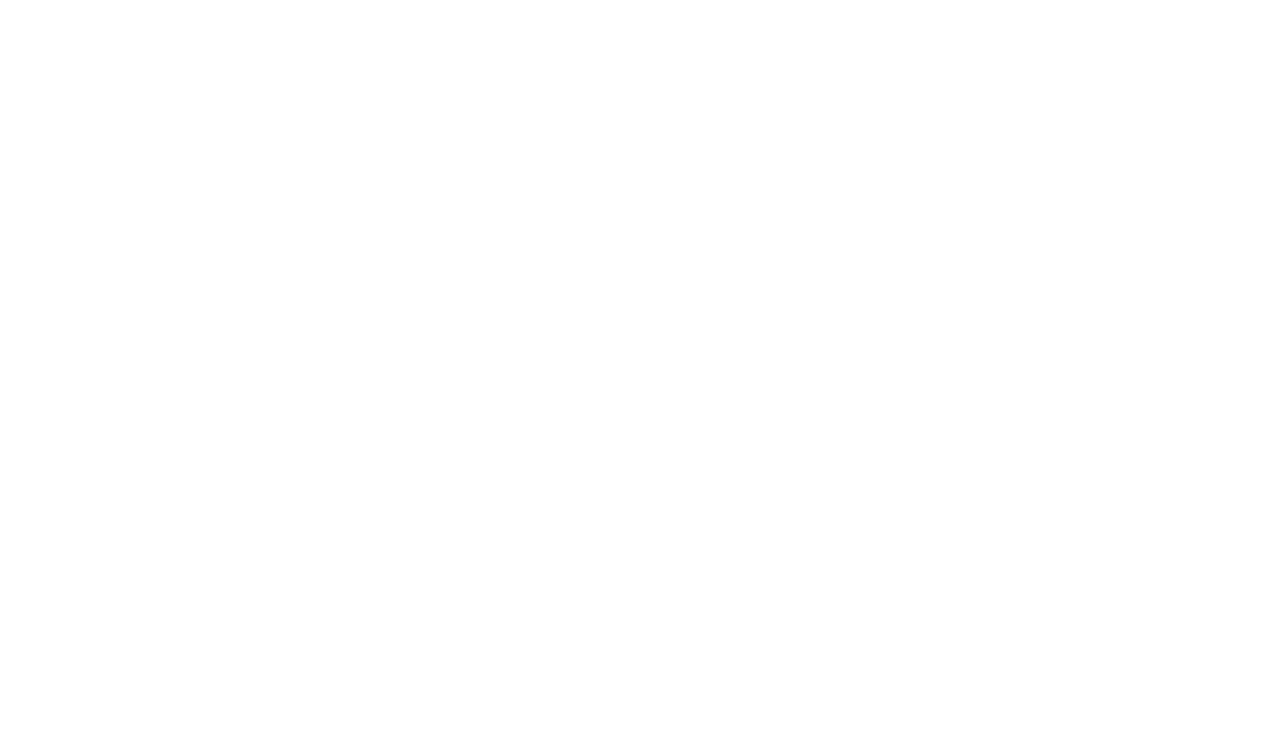
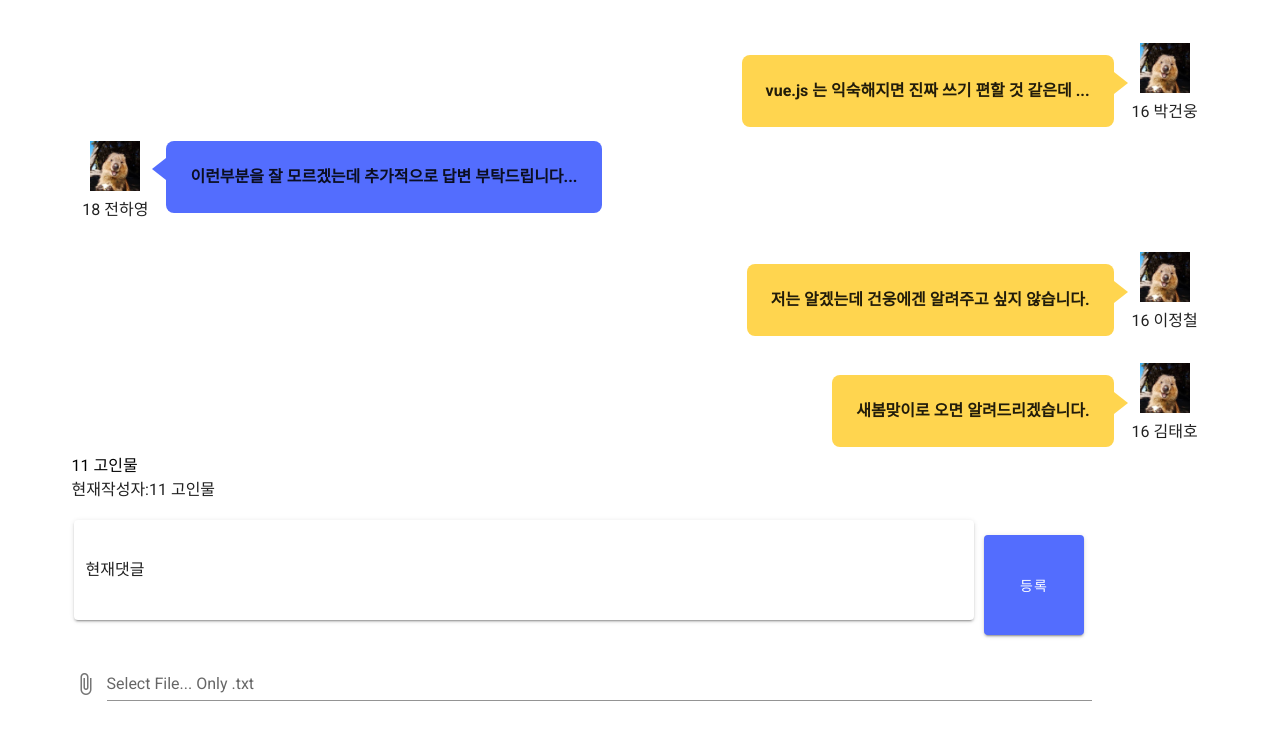
Before and after one commit to semtlekkun/semtleProject-front, a Vue app: page / in a window 1280 px wide. Shown: the top 740 px of the page. Built offline with nearby package versions, Linux system fonts and the light colour scheme.

Commit message:
질문 말풍선 , 답변 말풍선 틀 구현 / QnA (댓글) 조회 구현 / 추가 질문 및 답변 작성 구현 (마크다운은 아직 X)

```diff
--- a/src/components/AnswerSpeechBubble.vue
+++ b/src/components/AnswerSpeechBubble.vue
@@ -1,13 +1,59 @@
 <template>
-
+    <div class="bubble">
+    <table>
+      <tr>
+        <td >
+            <div
+            :class="`rounded-lg`"
+            class="AnswerBubble pa-6 font-weight-bold amber lighten-2"
+          >{{msg}}</div>
+        </td>
+        <td>
+            <div class="userInfo">
+                <div class="userImage"><img src="../assets/쿼카.jpg" width="50" height="50" ></div>
+                <p class="userName">{{name}} </p>
+            </div>
+          </td>
+        </tr>
+      </table>
+      </div>
 </template>
-
 <script>
 export default {
-
+  props:['msg','name']
 }
 </script>
 
-<style scoped>
+<style scope>
+.bubble{
+  margin:0.3em;
+}
+.userImage{
+    text-align:center;
+}
+.userName{
+    text-align:center;
+}
+.userInfo{
+    display:inline-block;
+    margin:0 1em 0 1em;
+}
+.AnswerBubble{
+    max-width:40em;
+    position: relative;
+    display:inline-block;
+}
+.AnswerBubble:after{
+    content: '';
+    position: absolute;
+    border-style: solid;
+    border-width: 11px 0 11px 14px;
+    border-color: transparent #FFD54F;
+    display: block;
+    width: 0;
+    z-index: 1;
+    right: -14px;
+    top: 17px;
+}
 
 </style>
--- /dev/null
+++ b/src/components/Comments.vue
@@ -0,0 +1,85 @@
+<template>
+    <v-container>
+    <div
+        v-for="(comment, i) in comments"
+        :key="i">
+            <v-row justify="start" v-show="comment.name == writerName"><QuestionSpeechBubble :name="comment.name" :msg="comment.comment"></QuestionSpeechBubble></v-row>
+            <v-row justify="end" v-show="comment.name != writerName"><AnswerSpeechBubble  :name="comment.name" :msg="comment.comment"></AnswerSpeechBubble></v-row>
+        </div>
+        <input v-model="currentName" type="text">
+        <p>현재작성자:{{currentName}}</p>
+        <!-- 댓글작성 폼 나중에 form 형태로 변경 예정 -->
+        <v-form
+            ref="form"
+            v-model="valid"
+            :lazy-validation="lazy">
+            <table>
+                <tr>
+                    <td width="900">
+                    <v-text-field label="댓글을 입력하세요"
+                    solo height="100"
+                    v-model="currentComment"></v-text-field></td>
+                    <td><v-btn
+
+                        @click="onUpload"
+                        class="ma-2" color="indigo accent-2" dark
+                        width="100" height="100"
+                    >등록</v-btn></td>
+                </tr>
+                <tr><td colspan="2"><v-file-input accept=".txt" label="Select File... Only .txt"></v-file-input></td></tr>
+            </table>
+        </v-form>
+    </v-container>
+</template>
+
+
+<script>
+import QuestionSpeechBubble from './QuestionSpeechBubble'
+import AnswerSpeechBubble from './AnswerSpeechBubble'
+
+export default {
+
+  components: {
+    QuestionSpeechBubble,
+    AnswerSpeechBubble,
+  },
+  data: () => ({
+    writerName:"18 전하영",
+    currentName:"11 고인물",
+    currentComment:'현재댓글',
+
+    comments:[
+        {
+            name:"16 박건웅",
+            comment:"vue.js 는 익숙해지면 진짜 쓰기 편할 것 같은데 ... "
+        },
+        {
+            name:"18 전하영",
+            comment:"이런부분을 잘 모르겠는데 추가적으로 답변 부탁드립니다..."
+        },
+        {
+            name:"16 이정철",
+            comment:"저는 알겠는데 건웅에겐 알려주고 싶지 않습니다."
+        },
+        {
+            name:"16 김태호",
+            comment:"새봄맞이로 오면 알려드리겠습니다."
+        }
+    ]
+  }),
+  methods:{
+      onUpload (e){
+        //form 의 새로고침 방지
+        e.preventDefault();
+        // 댓글을 등록할 유저의 이름을 현재 로그인한 유저의 이름으로 설정
+        var name = this.currentName;
+        var comment = this.currentComment;
+        var Comment = {
+            name: name,
+            comment:comment
+        }
+        this.comments.push(Comment);
+      }
+  }
+}
+</script>
--- a/src/components/QuestionSpeechBubble.vue
+++ b/src/components/QuestionSpeechBubble.vue
@@ -1,13 +1,64 @@
 <template>
-
+    <div class="bubble">
+    <table>
+      <tr>
+        <td >
+        <div class="userInfo">
+            <div class="userImage"><img src="../assets/쿼카.jpg" width="50" height="50" ></div>
+            <p class="userName">{{name}}</p>
+        </div>
+        </td>
+        <td>
+        <div
+            :class="`rounded-lg`"
+            class="QuestionBubble pa-6 font-weight-bold indigo accent-2"
+          >{{msg}}</div>
+          </td>
+        </tr>
+      </table>
+      </div>
 </template>
 
-><script>
+<script>
 export default {
-
+  name: 'QuestionSpeechBubble',
+  props:['msg','name']
 }
 </script>
 
 <style scoped>
+.bubble{
+  margin:0.3em;
+}
+td{
+  vertical-align: top;
+}
+.userImage{
+    text-align:center;
+}
+.userName{
+    text-align:center;
+}
+.userInfo{
+    display:inline-block;
+    margin:0 1em 0 1em;
+}
+.QuestionBubble{
+    max-width:40em;
+    position: relative;
+    display:inline-block;
+}
+.QuestionBubble:after{
+    content: '';
+    position: absolute;
+    border-style: solid;
+    border-width: 11px 14px 11px 0;
+    border-color: transparent #536DFE;
+    display: block;
+    width: 0;
+    z-index: 1;
+    left: -14px;
+    top: 17px;
+}
 
 </style>
--- a/src/views/QnA.vue
+++ b/src/views/QnA.vue
@@ -2,14 +2,17 @@
     <v-app>
         <v-content>
             <v-container>
-
+                <Comments></Comments>
             </v-container>
         </v-content>
     </v-app>
 </template>
 
 <script>
+import Comments from '../components/Comments.vue'
 export default {
-
+    components:{
+        Comments
+    }
 }
 </script>
```
Also changed, not shown: src/assets/쿼카.jpg (added).
